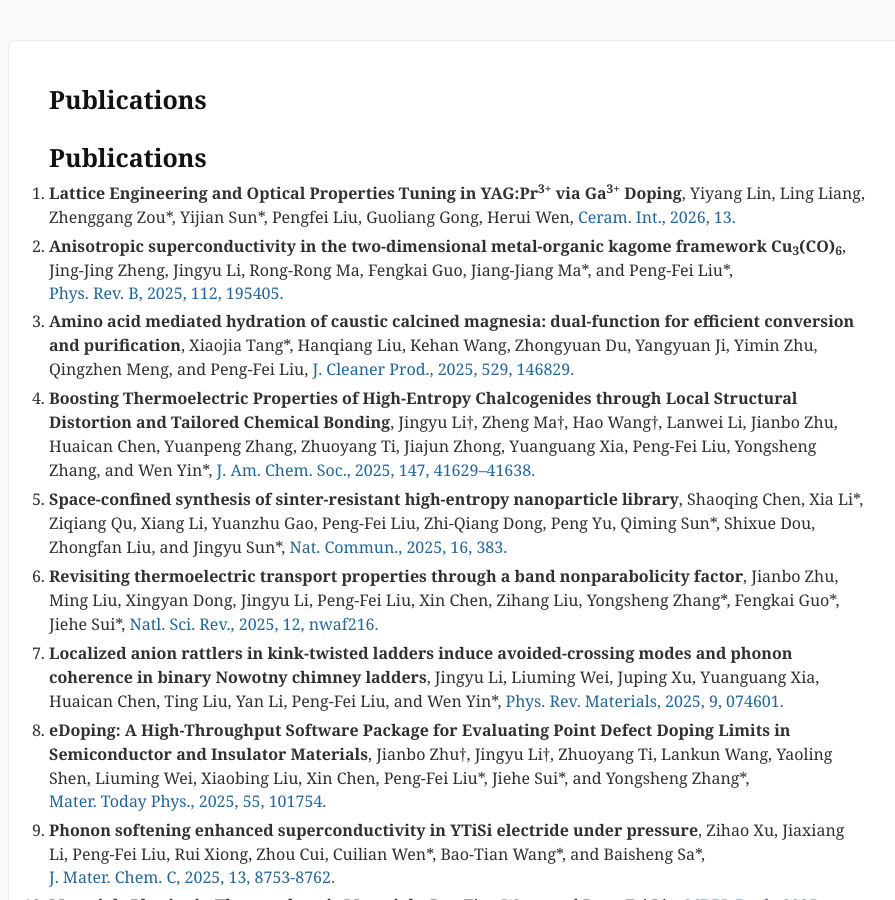
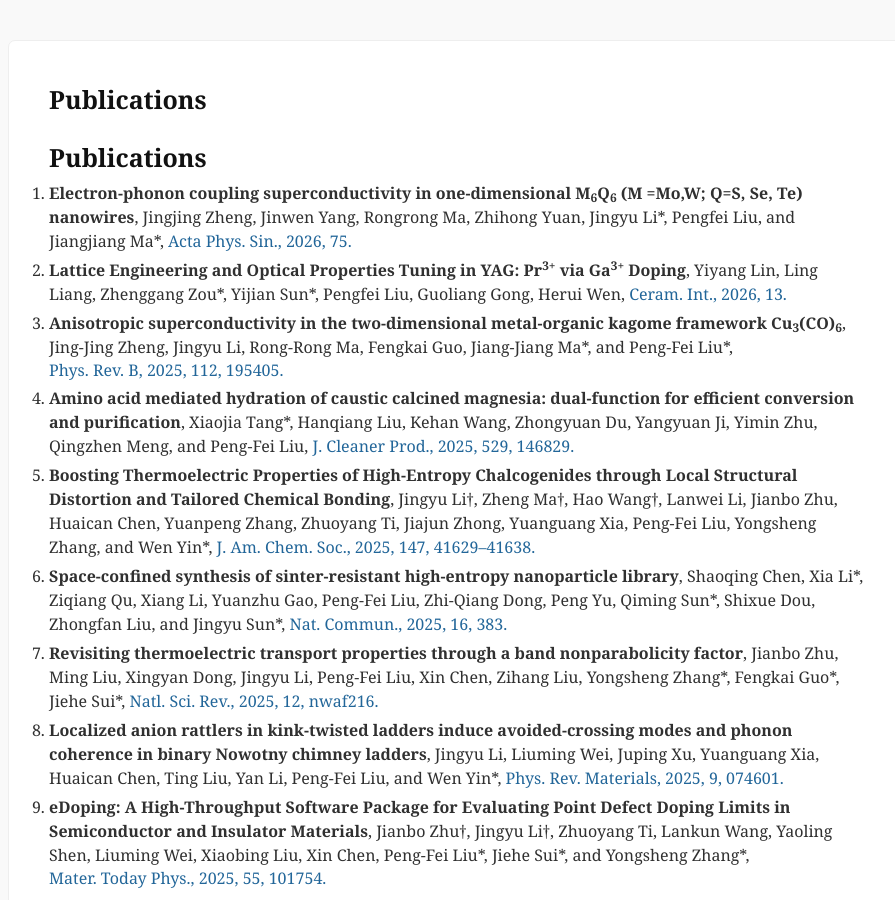
Before and after one commit to comatphys/comatphys.github.io, a Jekyll site: the page built from cv_md/publication.md, in a window 1280 px wide and 900 px high. Shown: the whole window, without its empty margins (182-1077 px from the left). Built offline with Jekyll 4.4.1, drawn with Linux system fonts in a browser that asks for light colours; our own code applies the rules of GitHub Pages for plain Markdown files; comment, search, counter and statistics services are not loaded.

Commit message:
Update publication.md

```diff
--- a/cv_md/publication.md
+++ b/cv_md/publication.md
@@ -1,5 +1,9 @@
 # Publications
-1. **Lattice Engineering and Optical Properties Tuning in YAG:Pr<sup>3+</sup> via Ga<sup>3+</sup> Doping**,
+1. **Electron-phonon coupling superconductivity in one-dimensional M<sub>6</sub>Q<sub>6</sub> (M =Mo,W; Q=S, Se, Te) nanowires**,
+Jingjing Zheng, Jinwen Yang, Rongrong Ma, Zhihong Yuan, Jingyu Li\*, Pengfei Liu, and Jiangjiang Ma\*,
+[Acta Phys. Sin., 2026, 75.](https://doi.org/10.7498/aps.75.20251790)
+
+1. **Lattice Engineering and Optical Properties Tuning in YAG: Pr<sup>3+</sup> via Ga<sup>3+</sup> Doping**,
 Yiyang Lin, Ling Liang, Zhenggang Zou\*, Yijian Sun\*, Pengfei Liu, Guoliang Gong, Herui Wen,
 [Ceram. Int., 2026, 13.](https://doi.org/10.1016/j.ceramint.2026.01.160)
 
```
